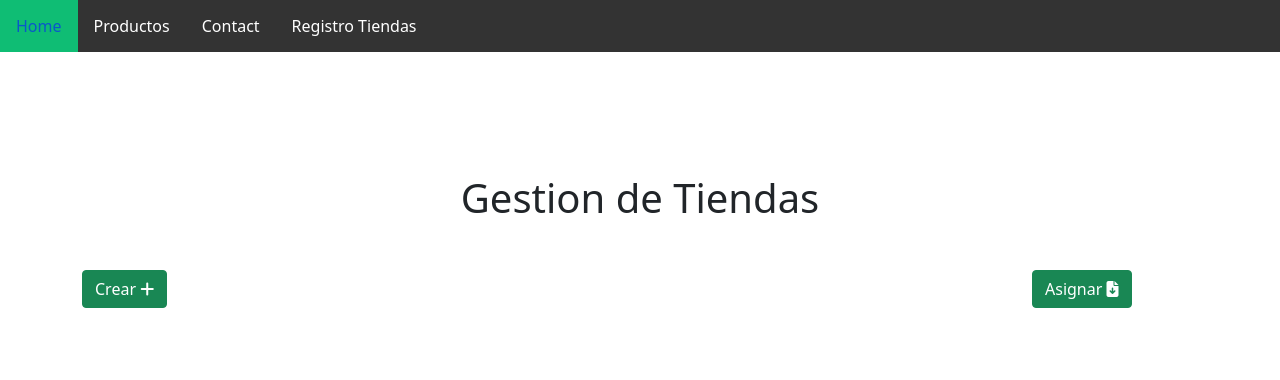
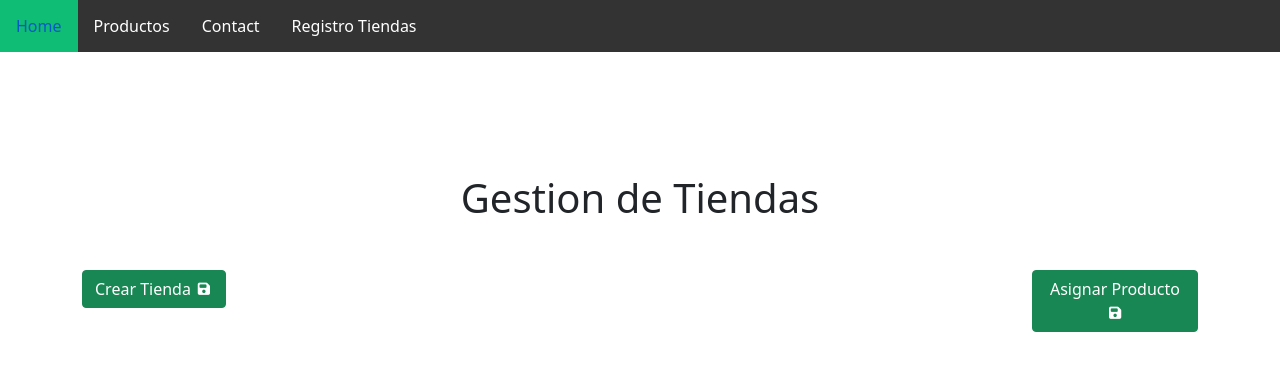
Before and after one commit to waltergr99/examenParcial_WRGR, a Django app: page /productos/registroTienda in a window 1280 px wide. Shown: the top 380 px of the page. Run offline with Django 4.2, Linux system fonts and the light colour scheme; data comes from the database, SQL or seed files in the repository; both versions use the stored data as it was after the commit; data that the repository does not hold is empty; some libraries are stand-ins or nearby versions.

Commit message:
segundos cambios 3

```diff
--- a/productos/templates/registroTienda.html
+++ b/productos/templates/registroTienda.html
@@ -23,10 +23,10 @@
         <div class="container mt-5">
             <div class="row justify-content-between">
                 <div class="col-2">
-                    <button class="btn btn-success" data-bs-toggle="modal" data-bs-target="#nuevoCurso">Crear <i class="fa-solid fa-plus"></i></button>
+                    <button class="btn btn-success" data-bs-toggle="modal" data-bs-target="#nuevoCurso">Crear Tienda <i class="fas fa-save fa-sm fa-fw"></i></button>
                 </div>
                 <div class="col-2">
-                    <button class="btn btn-success" data-bs-toggle="modal" data-bs-target="#asignarCurso">Asignar <i class="fa-solid fa-file-download"></i></button>
+                    <button class="btn btn-success" data-bs-toggle="modal" data-bs-target="#asignarCurso">Asignar Producto <i class="fas fa-save fa-sm fa-fw"></i></button>
                 </div>
             </div>
         </div>
@@ -53,7 +53,7 @@
                                 <td>{{ curso.region}}</td>
                                 <td>{{ curso.fechaInicio }}</td>
                                 <td class="text-center" ><a class="btn btn-info " href="{% url 'productos:verEstudiantes' curso.id %}"><i class="fa-solid fa-eye "></a></td>
-                               <td class="text-center"><button><a class="btn btn-danger " href="{% url 'productos:eliminarCurso' curso.id %}">eliminar</a></button></td>
+                               <td class="text-center"><a class="btn btn-danger " href="{% url 'productos:eliminarCurso' curso.id %}">eliminar</a></td>
                             </tr>
                             {% endfor %}
                         </tbody>
@@ -113,13 +113,13 @@
             <form method="post" action="{% url 'productos:asignarCurso' %}">
                 {% csrf_token %}
                 <div class="modal-header">
-                    <h5 class="modal-title">Asignar curso a usuario</h5>
+                    <h5 class="modal-title">Asignar Tienda a Producto</h5>
                     <button type="button" class="btn-close" data-bs-dismiss="modal" aria-label="Close"></button>
                 </div>
                 <div class="modal-body">
                     <div class="row form-group justify-content-center mb-3">
                         <div class="col-5">
-                            <label>Seleccionar usuario</label>
+                            <label>Seleccionar Producto</label>
                             <select class="form-select" name="usuarioSeleccionado" required>
                                 <option value="" selected></option>
                                 {% for usuario in usuariosTotales %}
@@ -128,7 +128,7 @@
                             </select>
                         </div>
                         <div class="col-5">
-                            <label>Seleccionar curso</label>
+                            <label>Seleccionar Tienda</label>
                             <select class="form-select" name="cursoSeleccionado" required>
                                 <option value="" selected></option>
                                 {% for curso in cursosTotales %}
```
Also changed, not shown: db.sqlite3.
